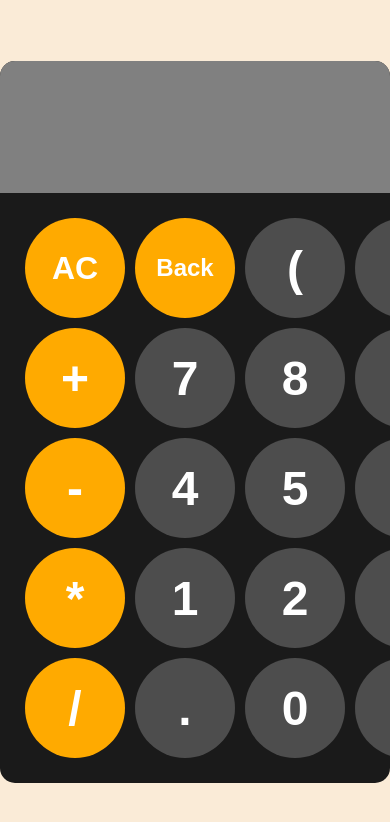
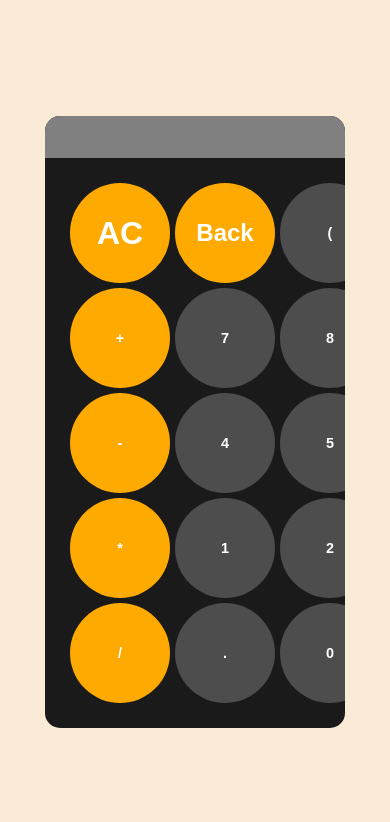
Before and after one commit to chakrinalam/Calculator, a plain HTML site: page index.html in a window 390 px wide. Drawn offline with Linux system fonts and the light colour scheme.

Commit message:
Update style.css

```diff
--- a/style.css
+++ b/style.css
@@ -58,3 +58,29 @@ button:active {
 .operator-btn:active {
   background-color: hsl(40, 100%, 60%);
 }
+  @media (max-width: 768px) {
+            #keys {
+                gap: 5px;
+            }
+
+            button {
+                padding: 15px;
+                font-size: 1rem;
+            }
+        }
+
+        @media (max-width: 480px) {
+            #calculator {
+                max-width: 300px;
+            }
+
+            #display {
+                font-size: 1.2rem;
+                padding: 10px;
+            }
+
+            button {
+                padding: 10px;
+                font-size: 0.9rem;
+            }
+        }
```
